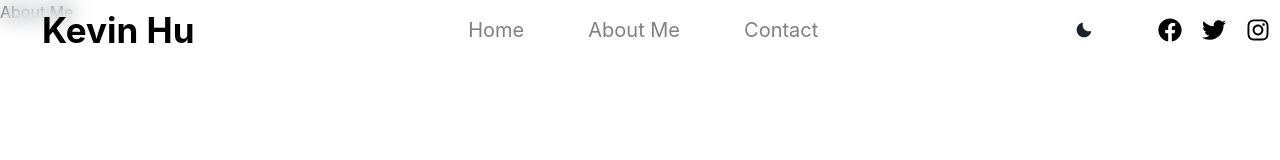
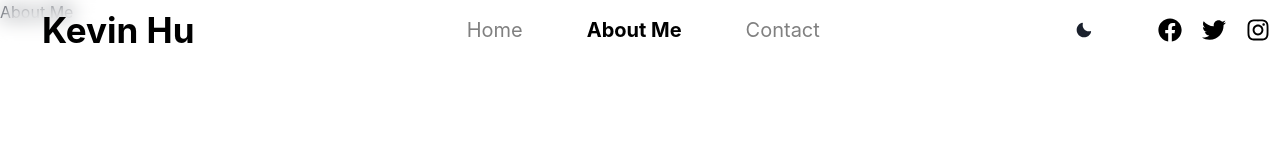
Before and after one commit to kev0921/personal-website, a React (Vite) app: page /About in a window 1280 px wide. Shown: the top 160 px of the page. Built offline with nearby package versions, Linux system fonts and the light colour scheme.

Commit message:
refined navbar

```diff
--- a/src/components/Introduction.jsx
+++ b/src/components/Introduction.jsx
@@ -2,8 +2,6 @@ import { SimpleGrid, Box, useColorMode, Text } from "@chakra-ui/react";
 import React, { useState, useEffect } from "react";
 
 const Introduction = () => {
-    const { colorMode, toggleColorMode } = useColorMode();
-
     return (
         <Box mt="10px" fontWeight="normal" fontSize="18px" pt="10px" lineHeight={1.8}>
             <Text mb={5}>
--- a/src/components/Navbar.jsx
+++ b/src/components/Navbar.jsx
@@ -1,10 +1,17 @@
-import { Flex, Box, Heading, Spacer, HStack, useColorMode, IconButton, Icon, Button, ColorModeScript } from "@chakra-ui/react";
+import { Flex, Box, Heading, Spacer, HStack, useColorMode, IconButton, Icon, Button } from "@chakra-ui/react";
 import { FaFacebook, FaTwitter, FaInstagram } from 'react-icons/fa';
 import { MoonIcon, SunIcon } from '@chakra-ui/icons';
+import { Link, useLocation } from "react-router-dom";
 
 export default function Navbar() {
 
   const { colorMode, toggleColorMode } = useColorMode();
+  const location = useLocation();
+
+  const isActiveLink = (path) => {
+    return location.pathname === path;
+  };
+
 
   const navStyles = {
     position: "fixed",
@@ -18,6 +25,14 @@ export default function Navbar() {
     display: 'flex',
     alignItems: 'center',
   }
+
+  const getLinkColor = (path) => {
+    if (isActiveLink(path)) {
+      return colorMode === "dark" ? (isActiveLink ? "white" : "grey") : (isActiveLink ? "black" : "grey")
+    }
+    return colorMode === "dark" ? "grey" : "grey";
+  };
+
 
   return (
     <Flex as="nav" p="10px" alignItems="center" sx={navStyles}>
@@ -34,18 +49,18 @@ export default function Navbar() {
         <HStack>
           <Flex align="center" spacing="100px">
 
-            <Box mx={8} fontSize="20px" color={colorMode === "dark" ? "white" : "grey"} transition="color 0.3s ease, font-weight 0.3s"
-            _hover={{ color: colorMode === "dark" ? "grey" : "black"}}>
+            <Box mx={8} fontSize="20px" color={getLinkColor("/")} transition="color 0.3s ease, font-weight 0.3s"
+            _hover={{ color: colorMode === "dark" ? "white" : "black", fontWeight: "bold"}} fontWeight={isActiveLink("/") ? "bold" : "normal"}>
               <a href="/">Home</a>
             </Box>
 
-            <Box mx={8} fontSize="20px" color={colorMode === "dark" ? "white" : "grey"} transition="color 0.3s ease, font-weight 0.3s"
-            _hover={{ color: colorMode === "dark" ? "grey" : "black"}}>
+            <Box mx={8} fontSize="20px" color={getLinkColor("/About")} transition="color 0.3s ease, font-weight 0.3s"
+            _hover={{ color: colorMode === "dark" ? "white" : "black", fontWeight: "bold"}} fontWeight={isActiveLink("/About") ? "bold" : "normal"}>
               <a href="/About">About Me</a>
             </Box>
 
-            <Box mx={8} fontSize="20px" color={colorMode === "dark" ? "white" : "grey"} transition="color 0.3s ease, font-weight 0.3s"
-            _hover={{ color: colorMode === "dark" ? "grey" : "black"}}>
+            <Box mx={8} fontSize="20px" color={getLinkColor("/Contact")} transition="color 0.3s ease, font-weight 0.3s"
+            _hover={{ color: colorMode === "dark" ? "white" : "black", fontWeight: "bold"}} fontWeight={isActiveLink("/Contact") ? "bold" : "normal"}>
               <a href="/Contact">Contact</a>
             </Box>
           </Flex>
```
